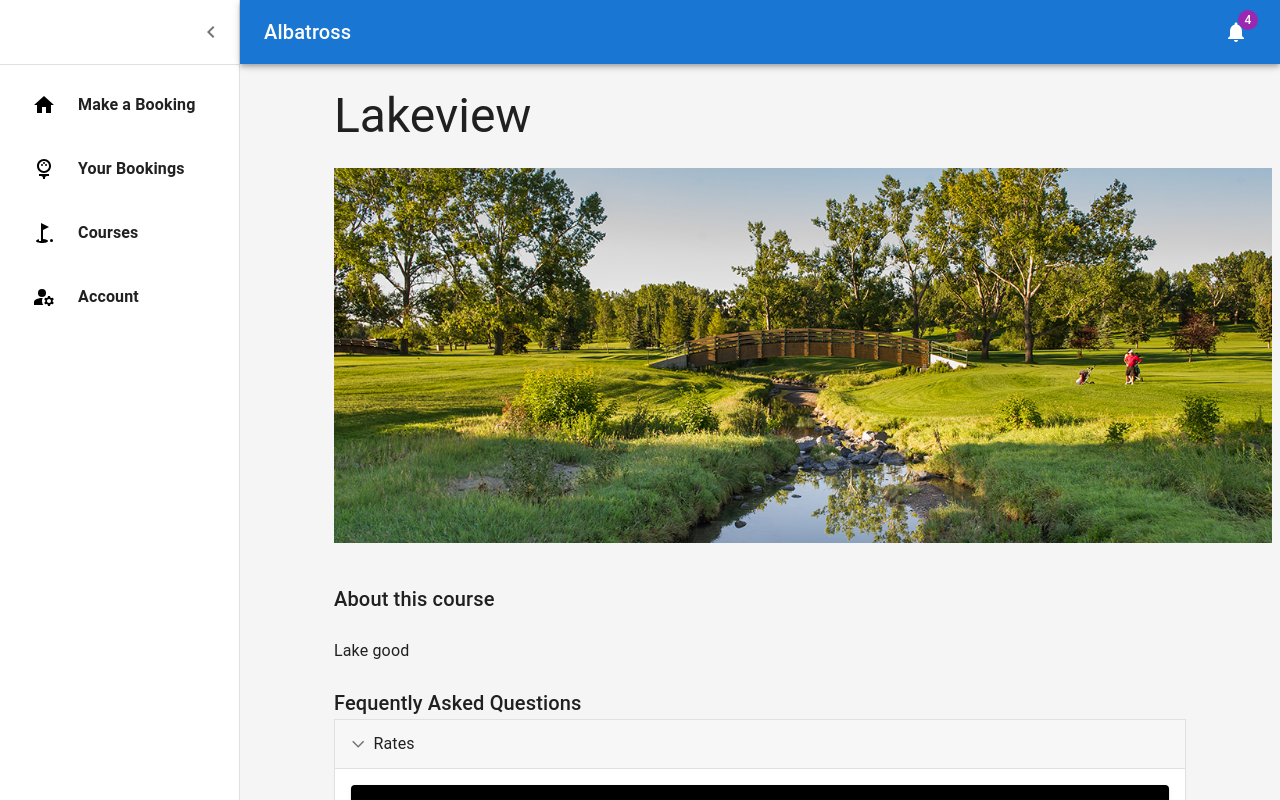
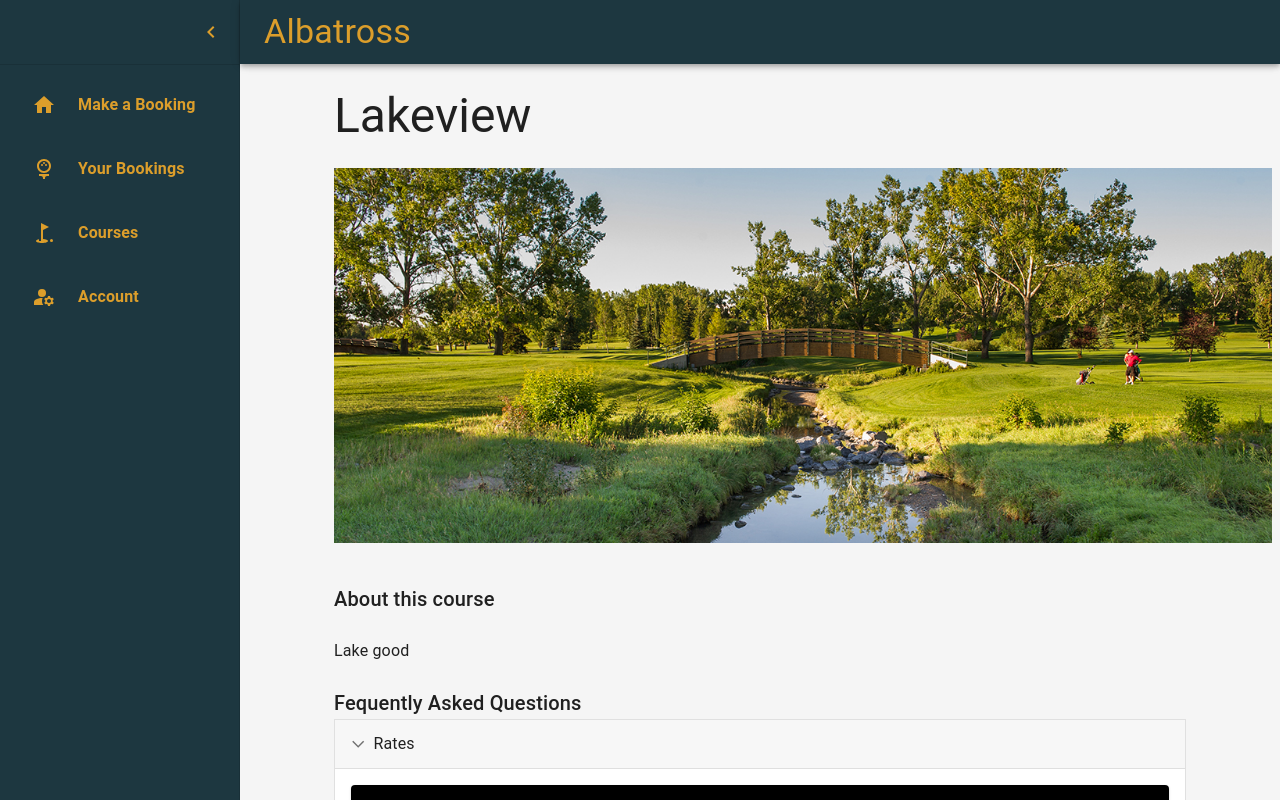
Before and after one commit to AconConnolly/Albatross, a React (Vite) app in the folder frontend/: page /lake in a window 1280 px wide. Built offline with nearby package versions, Linux system fonts and the light colour scheme.

Commit message:
Changed the colours

```diff
--- a/frontend/src/AppWrapper.jsx
+++ b/frontend/src/AppWrapper.jsx
@@ -23,31 +23,7 @@ import { useParams, useNavigate } from "react-router-dom";
 
 
 const drawerWidth = 240;
-//
-// const theme = createTheme({
-//   components: {
-//     MuiTypography: {
-//       variants: [
-//         {
-//           props: {
-//             variant: "body2",
-//           },
-//           style: {
-//             fontSize: 11,
-//           },
-//         },
-//         {
-//           props: {
-//             variant: "body3",
-//           },
-//           style: {
-//             fontSize: 9,
-//           },
-//         },
-//       ],
-//     },
-//   },
-// });
+
 
 const AppBar = styled(MuiAppBar, {
     shouldForwardProp: (prop) => prop !== "open",
@@ -74,6 +50,7 @@ const AppBar = styled(MuiAppBar, {
       position: "relative",
       whiteSpace: "nowrap",
       width: drawerWidth,
+      backgroundColor: "#1d3740",
       transition: theme.transitions.create("width", {
         easing: theme.transitions.easing.sharp,
         duration: theme.transitions.duration.enteringScreen,
@@ -108,7 +85,8 @@ export default function AppWrapper ({children}) {
         <AppBar position="absolute" open={open}>
           <Toolbar
             sx={{
-              pr: "24px", // keep right padding when drawer closed
+              pr: "24px",
+              backgroundColor: "#1d3740" // keep right padding when drawer closed
             }}
           >
             <IconButton
@@ -119,24 +97,23 @@ export default function AppWrapper ({children}) {
               sx={{
                 marginRight: "36px",
                 ...(open && { display: "none" }),
+                "& .MuiSvgIcon-root": {
+                  color: "#dc9e2b"
+                }
               }}
             >
               <MenuIcon />
             </IconButton>
             <Typography
               component="h1"
-              variant="h6"
-              color="inherit"
+              variant="h4"
+              color="#dc9e2b"
               noWrap
               sx={{ flexGrow: 1 }}
             >
               Albatross
             </Typography>
-            <IconButton color="inherit">
-              <Badge badgeContent={4} color="secondary">
-                <NotificationsIcon />
-              </Badge>
-            </IconButton>
+
           </Toolbar>
         </AppBar>
         <Drawer variant="permanent" open={open}>
@@ -146,10 +123,13 @@ export default function AppWrapper ({children}) {
               alignItems: "center",
               justifyContent: "flex-end",
               px: [1],
+              color: "#dc9e2b",
             }}
           >
             <IconButton onClick={toggleDrawer}>
-              <ChevronLeftIcon />
+              <ChevronLeftIcon sx={{
+              color: "#dc9e2b",
+            }}/>
             </IconButton>
           </Toolbar>
           <Divider />
--- a/frontend/src/Components/Navbar/Navbar.jsx
+++ b/frontend/src/Components/Navbar/Navbar.jsx
@@ -22,8 +22,10 @@ const drawerWidth = 240;
 const Navbar = () => {
   const navigate = useNavigate();
   return (
-    <Drawer sx={navbarStyles.drawer} variant="permanent" anchor="left">
-      <Toolbar />
+    <Drawer sx={{
+
+      ...navbarStyles.drawer}} variant="permanent" anchor="left" >
+      <Toolbar/>
       <Divider />
       <List>
         {mainNavbarItems.map((item, index) => (
--- a/frontend/src/Components/Navbar/NavbarStyles.jsx
+++ b/frontend/src/Components/Navbar/NavbarStyles.jsx
@@ -2,6 +2,7 @@ import { red } from "@mui/material/colors";
 
 export const NavbarStyles = {
     drawer: {
+
         width: 240,
         flexShrink: 0,
         '& .MuiDrawer-paper': {
@@ -15,13 +16,14 @@ export const NavbarStyles = {
         },
     },
     icons: {
-        color: 'rgba(0, 0, 0, 1)!important',
+        color: '#dc9e2b',
     },
     text: {
         '& span': {
             marginLeft: '-10px',
             fontWeight: '600',
             fontSize: '16px',
+            color: '#dc9e2b'
         }
     }
 };
```
